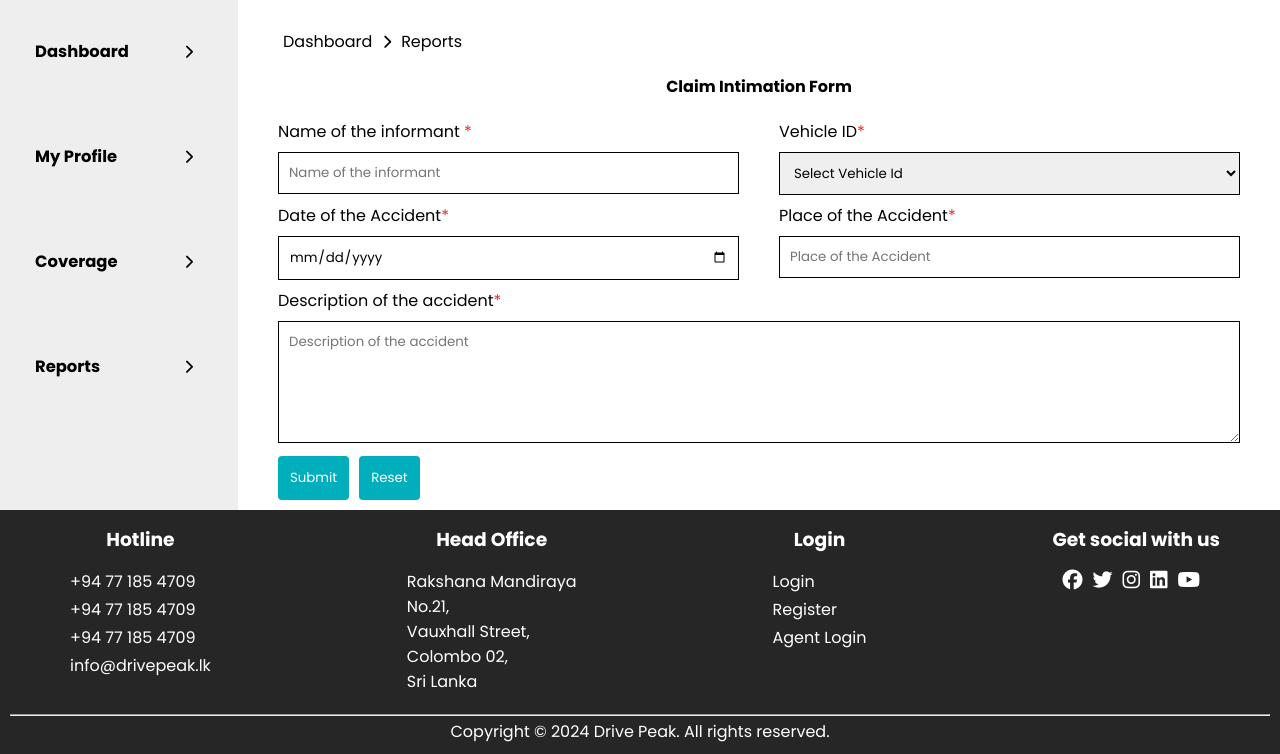
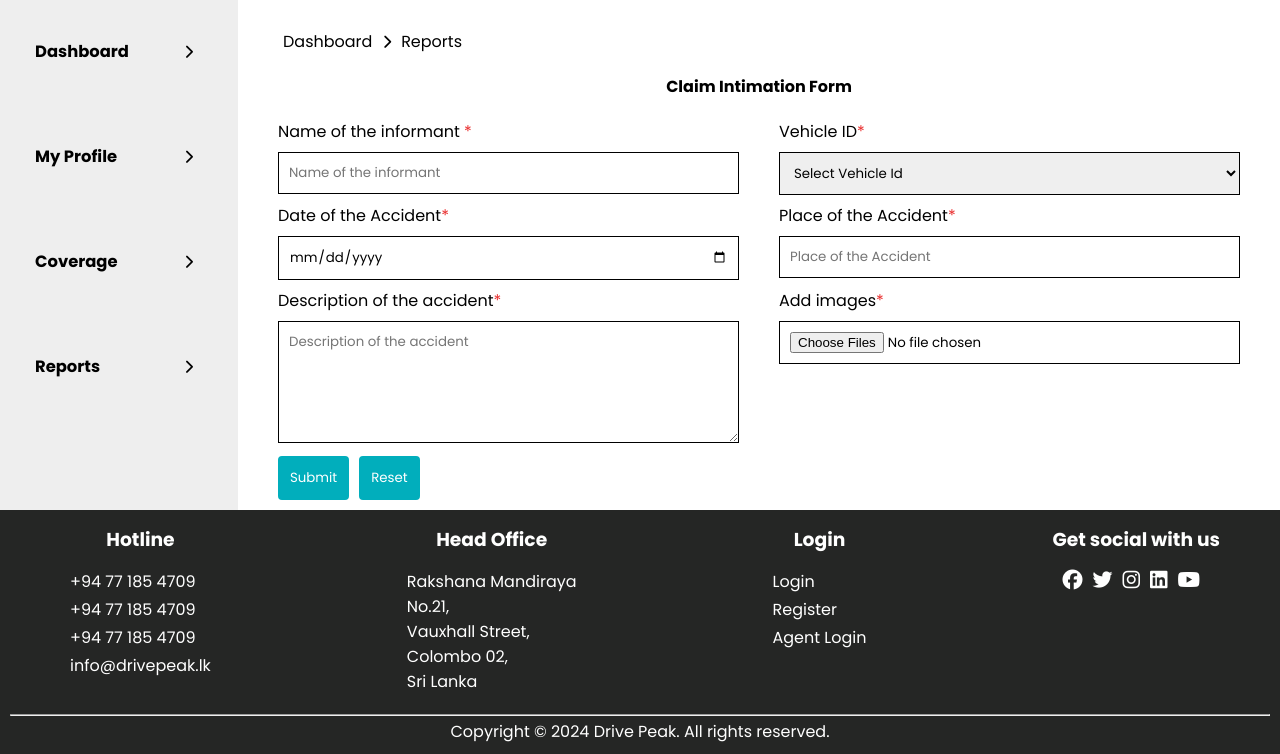
Before and after one commit to dishani02/Vehicle-Insurance-Management-System, a PHP site: page /agent-reports.php in a window 1280 px wide. Shown: the part 69-823 px from the top of the page. Run offline with PHP 8.4, Linux system fonts and the light colour scheme; a user stored in the database is signed in; data comes from the database, SQL or seed files in the repository; both versions use the stored data as it was after the commit; some libraries are stand-ins or nearby versions.

Commit message:
agent report updated

```diff
--- a/agent-reports.php
+++ b/agent-reports.php
@@ -26,7 +26,8 @@
 ?>
 
 <?php
-    if(isset($_POST['submit'])){
+    if(isset($_POST['submit'])) {
+
         $messages = array();
 
         if(!isset($_POST['informant_name']) || strlen(trim($_POST['informant_name'])) < 1) {
@@ -61,6 +62,25 @@
             $result = mysqli_query($connection,  $query);
 
             if($result) {
+
+                //upload accident images
+                $accident_id = mysqli_insert_id($connection);
+
+                $upload_path = "uploads/accidents/";
+
+                foreach($_FILES['images']['name'] as $key => $image) {
+
+                    $file_name = $_FILES['images']['name'][$key];
+                    $file_type = $_FILES['images']['type'][$key];
+                    $temp_name = $_FILES['images']['tmp_name'][$key];
+                    $file_size = $_FILES['images']['size'][$key];
+
+                    move_uploaded_file($temp_name, $upload_path . $file_name);
+
+                    $file_query = "INSERT INTO Accident_image (accident_id, image) VALUES('$accident_id', '$file_name')";
+                    mysqli_query($connection, $file_query);
+                }
+
                 $messages['common'] = "Claim Intimation successfully added!";
             } else{
                 echo "Error: " .  $query . "<br>" . mysqli_error($connection);
@@ -107,7 +127,7 @@
 
                 <h4 class="text-center">Claim Intimation Form</h4>
 
-                <form action="agent-reports.php" method="post">
+                <form action="agent-reports.php" method="post" enctype="multipart/form-data">
 
 
                 <div class="flex flex-col">
@@ -172,10 +192,10 @@
                              ?>
                             </div>
 
-                            <!-- <div class="form-item flex flex-col">
+                            <div class="form-item flex flex-col">
                                 <label for=""> Add images<span class="required">*</span></label>
-                                <input type="file" name="" placeholder="Add images">
-                            </div> -->
+                                <input type="file" name="images[]" placeholder="Add images" multiple>
+                            </div>
                         </div>
                     </div>
                     <div class="flex" style="margin-top: 5px">
```
Also changed, not shown: database/drive_peak.sql (+9 -0 lines), uploads/accidents/IMG_4483.jpeg (added), uploads/accidents/hustle.jpg (added), 2 other files.
